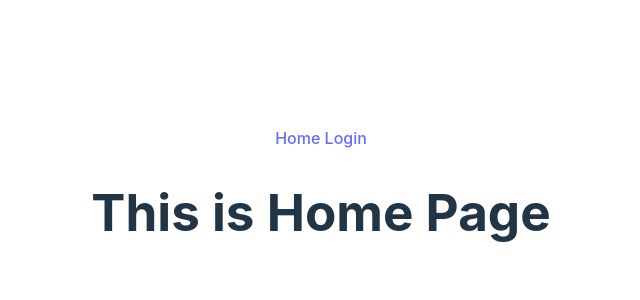
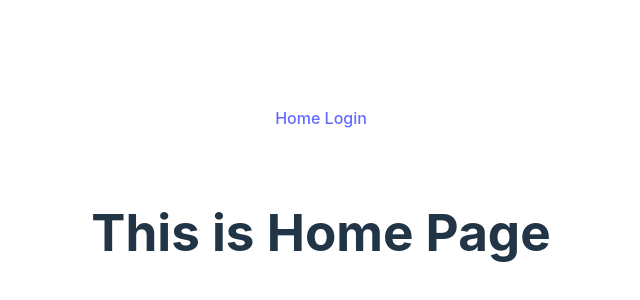
Before and after one commit to hassancodes/react-firebase-app, a React (Vite) app: page / in a window 1280 px wide. Shown: the part 200-500 px from the top of the page, without its empty margins (319-959 px from the left). Built offline with nearby package versions, Linux system fonts and the light colour scheme; no server answers.

Commit message:
done with basic firebase

```diff
--- a/package.json
+++ b/package.json
@@ -13,6 +13,7 @@
     "firebase": "^10.1.0",
     "react": "^18.2.0",
     "react-dom": "^18.2.0",
+    "react-firebase-hooks": "^5.1.1",
     "react-router-dom": "^6.14.2"
   },
   "devDependencies": {
--- a/src/components/Navbar.tsx
+++ b/src/components/Navbar.tsx
@@ -1,10 +1,22 @@
 import  {Link} from "react-router-dom";
+import {auth} from "../config/firebase";
+
+// used to manage the current user
+import {useAuthState} from "react-firebase-hooks/auth"
 
 export const Navbar= ()=>{
+    const [user] = useAuthState(auth);
     return (
+        <div>
         <div>
     <Link to="/">Home  </Link>
     <Link to="/login">Login</Link>
     </div>
+
+    <div>
+        <p>{user?.displayName}</p>
+        <img src={user?.photoURL || ""}/>
+    </div>
+    </div>
     )
 }
```
Also changed, not shown: 1 other file (tests, documents, lock files or other folders).
